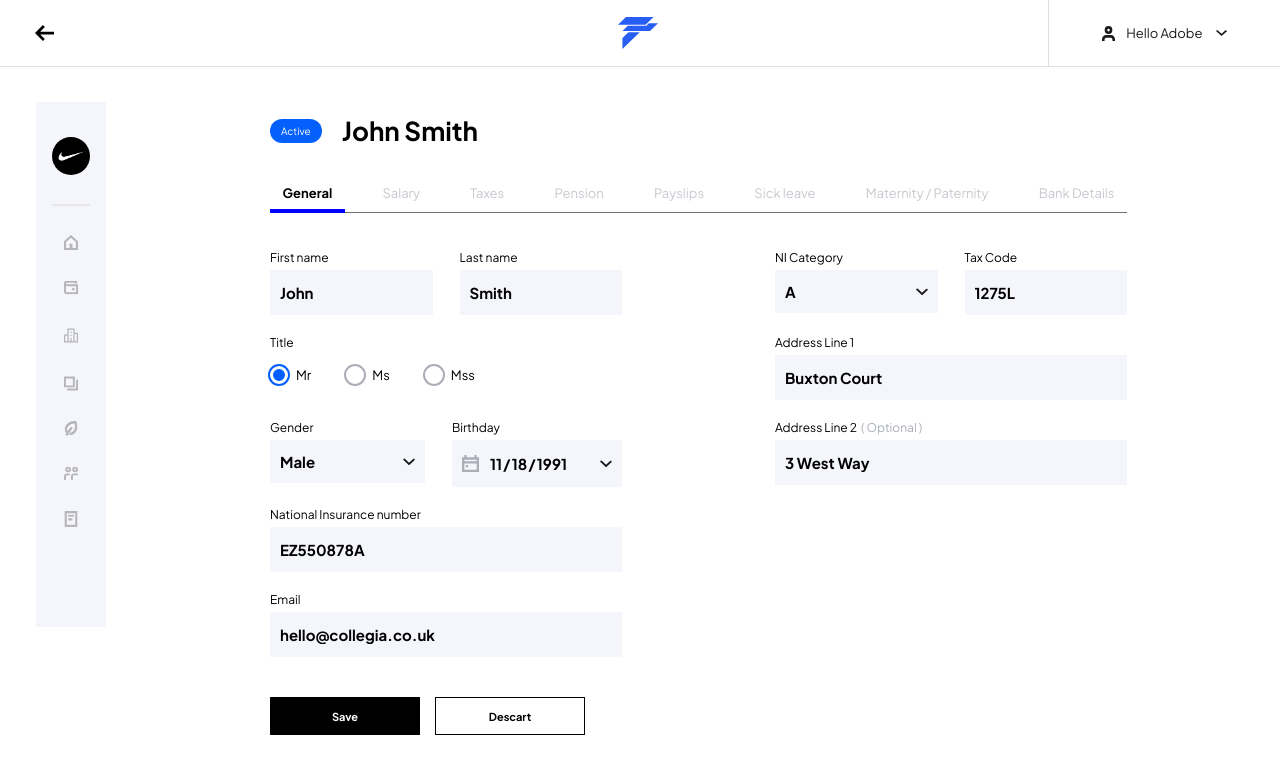
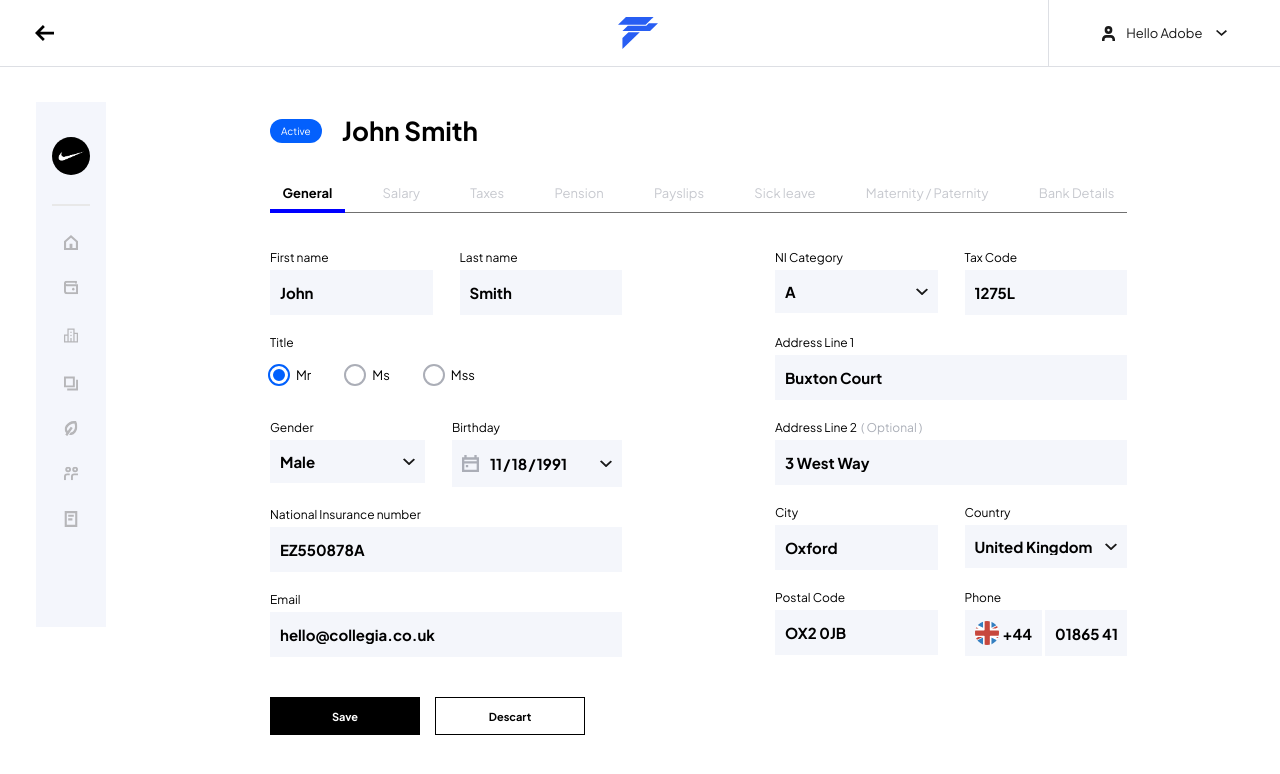
Before and after one commit to Theryston/dashboard, a Next.js app: page /profile in a window 1280 px wide. Shown: the top 774 px of the page. Built offline with nearby package versions, Linux system fonts and the light colour scheme.

Commit message:
feat: phone field

```diff
--- /dev/null
+++ b/app/profile/Form/PhoneField/index.tsx
@@ -0,0 +1,36 @@
+"use client";
+
+import { useState } from "react";
+import * as S from "./styles";
+import { Plus_Jakarta_Sans } from "next/font/google";
+import UkFlagSvg from "../../../../assets/uk-flag.svg";
+
+const plusJakartaSans = Plus_Jakarta_Sans({ subsets: ["latin"] });
+
+type Props = {
+  initialNumber?: string;
+};
+
+export default function PhoneField({ initialNumber }: Props) {
+  const [value, setValue] = useState(initialNumber || "");
+
+  return (
+    <S.InputWrapper>
+      <S.Label>Phone</S.Label>
+      <S.WrapperPhone>
+        <S.CountryWrapper>
+          <S.CountryFlag src={UkFlagSvg} alt="UK" />
+          <S.CountryCode>+44</S.CountryCode>
+        </S.CountryWrapper>
+        <S.Input
+          type="text"
+          value={value}
+          onChange={(e) => {
+            setValue(e.target.value);
+          }}
+          className={plusJakartaSans.className}
+        />
+      </S.WrapperPhone>
+    </S.InputWrapper>
+  );
+}
--- /dev/null
+++ b/app/profile/Form/PhoneField/styles.ts
@@ -0,0 +1,65 @@
+import Image from "next/image";
+import styled from "styled-components";
+
+export const InputWrapper = styled.div`
+  display: flex;
+  flex-direction: column;
+  width: 100%;
+  gap: 5px;
+`;
+
+export const Label = styled.label`
+  font-size: 16px;
+
+  @media (max-width: 1440px) {
+    font-size: 12px;
+  }
+`;
+
+export const WrapperPhone = styled.div`
+  display: flex;
+  gap: 10px;
+
+  @media (max-width: 1440px) {
+    gap: 3px;
+  }
+`;
+
+export const CountryWrapper = styled.div`
+  height: 100%;
+  background: #f4f6fb;
+  padding: 14px 12px;
+  box-sizing: border-box;
+  display: flex;
+  align-items: center;
+  justify-content: center;
+  gap: 6px;
+  font-size: 20px;
+  font-weight: bold;
+
+  @media (max-width: 1440px) {
+    padding: 11px 10px;
+    font-size: 15px;
+    gap: 4px;
+  }
+`;
+
+export const CountryFlag = styled(Image)``;
+
+export const CountryCode = styled.div``;
+
+export const Input = styled.input`
+  width: 100%;
+  font-size: 20px;
+  outline: none;
+  border: none;
+  background: #f4f6fb;
+  box-sizing: border-box;
+  padding: 19px 10px;
+  font-weight: bold;
+
+  @media (max-width: 1440px) {
+    font-size: 15px;
+    padding: 13px 10px;
+  }
+`;
--- a/app/profile/Form/index.tsx
+++ b/app/profile/Form/index.tsx
@@ -1,6 +1,7 @@
 import Button from "./Button";
 import CalendarField from "./CalendarField";
 import ChoseTitle from "./ChoseTitle";
+import PhoneField from "./PhoneField";
 import SelectField from "./SelectField";
 import TextField from "./TextField";
 import * as S from "./styles";
@@ -64,6 +65,26 @@ export default function Form() {
           smallerLabel="( Optional )"
           initialValue="3 West Way"
         />
+        <S.MultiInputsWrapper>
+          <TextField label="City" initialValue="Oxford" />
+          <SelectField
+            label="Country"
+            options={[
+              {
+                id: "uk",
+                text: "United Kingdom",
+              },
+              {
+                id: "br",
+                text: "Brazil",
+              },
+            ]}
+          />
+        </S.MultiInputsWrapper>
+        <S.MultiInputsWrapper>
+          <TextField label="Postal Code" initialValue="OX2 0JB" />
+          <PhoneField initialNumber="01865 416076" />
+        </S.MultiInputsWrapper>
       </S.InputsWrapper>
     </S.Container>
   );
```
Also changed, not shown: assets/uk-flag.svg (added).
